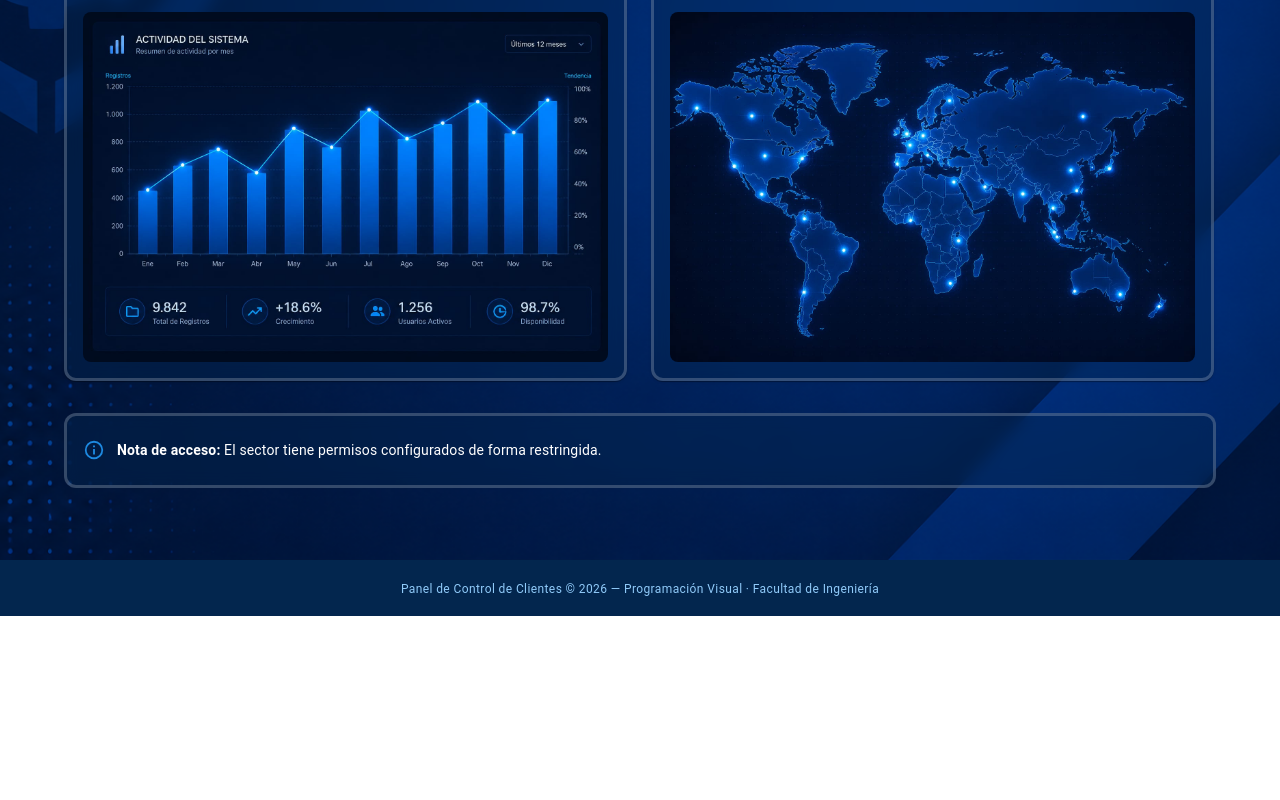
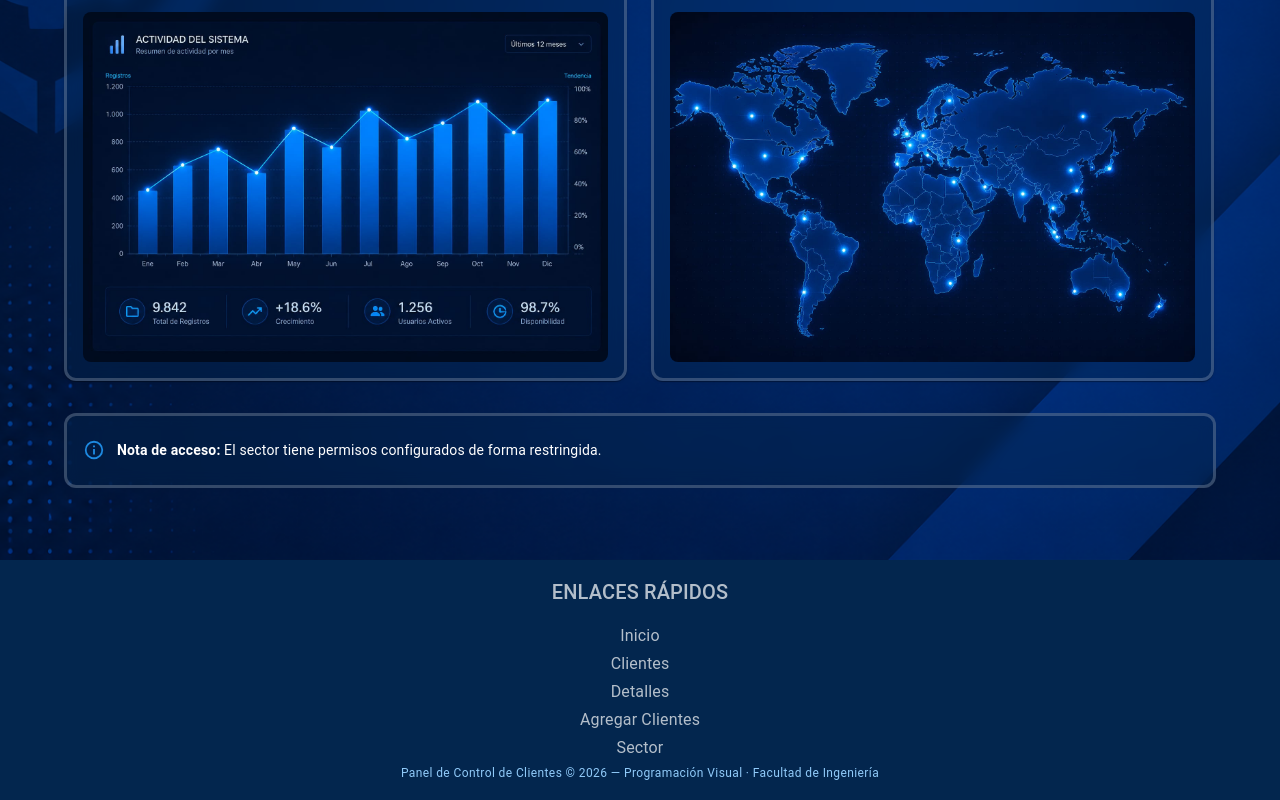
Before and after one commit to davidjuharez/pv_tp_integrador_grupo6, a React (Vite) app in the folder pv_tp_integrador_grupo6/: page / in a window 1280 px wide. Shown: the part 624-1424 px from the top of the page. Before the commit the page ends 1240 px from the top, so only its background shows below. Built offline with nearby package versions, Linux system fonts and the light colour scheme; sample sign-in values are in the browser's storage.

Commit message:
Se integra en el footer rutas de enlaces simulados, estáticos, con hover para que al pasar el mouse sobre ellos se note un pequeño cambio de color.

```diff
--- a/pv_tp_integrador_grupo6/src/components/layout/Footer.jsx
+++ b/pv_tp_integrador_grupo6/src/components/layout/Footer.jsx
@@ -1,10 +1,22 @@
-import { Box, Typography } from '@mui/material';
+import { Box, Typography, Container, Grid, IconButton, Stack, Divider } from '@mui/material';
+import { Link } from 'react-router-dom';
 
 const Footer = () => {
   return (
-    <Box component="footer" sx={{ bgcolor: '#03264e', color: '#03264e', py: 2, px: 3, textAlign: 'center', mt: 'auto' }}>
-
+    <Box component="footer" sx={{ bgcolor: '#03264e', py: 2, px: 3, textAlign: 'center', mt: 'auto' }}>
+      <Container maxWidth="lg">
+        <Grid container spacing={4} sx={{ justifyContent: "center" }}>
+        <Grid item xs={12} md={4} sx={{ display: 'flex', flexDirection: 'column', alignItems: 'center' }}>
+            <Typography variant="h6" fontWeight="bold" sx={{ mb: 2, color: 'rgba(255,255,255,0.7)' }}>ENLACES RÁPIDOS</Typography>
+            <Stack spacing={0.5}>
+              {['Inicio', 'Clientes', 'Detalles', 'Agregar Clientes', 'Sector'].map((text) => (
+                <Typography key={text} component={Link} to="/" sx={{ color: 'rgba(255,255,255,0.7)', textDecoration: 'none', '&:hover': { color: 'white' } }}>{text}</Typography>
+              ))}
+            </Stack>
+          </Grid>
+    </Grid>
       <Typography variant="caption" sx={{ color: '#90caf9' }}>Panel de Control de Clientes © {new Date().getFullYear()} — Programación Visual · Facultad de Ingeniería</Typography>
+    </Container>
     </Box>
   );
 };
```
